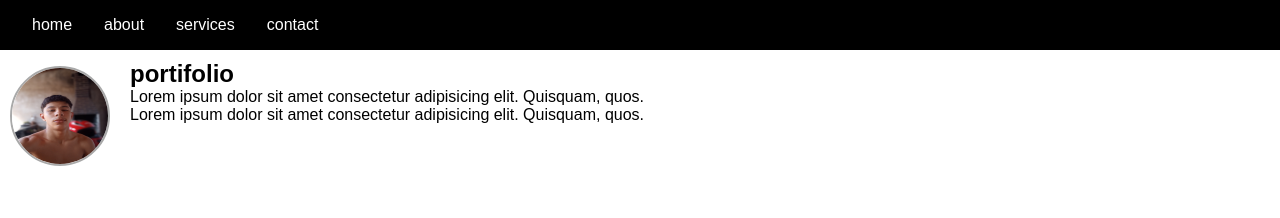
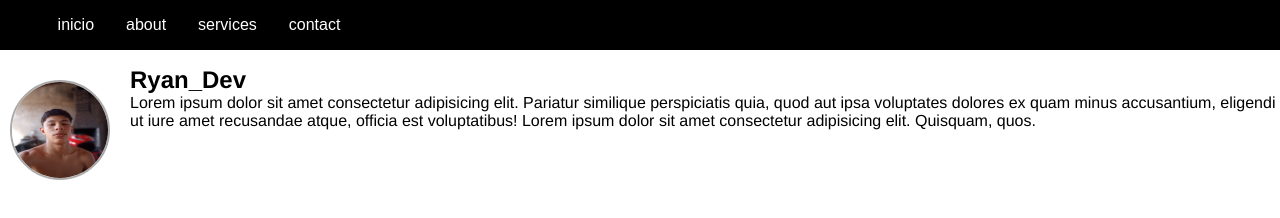
Before and after one commit to ryanreis/potifolio, a plain HTML site: page index.html in a window 1280 px wide. Drawn offline with Linux system fonts and the light colour scheme.

Commit message:
Add files via upload

```diff
--- a/index.html
+++ b/index.html
@@ -12,7 +12,7 @@
     <header class="navegaçao">
         <nav class="navegaçao__lista">
             <ul>
-                <li><a href="#">home</a></li>
+                <li><a href="#inicio">inicio</a></li>
                 <li><a href="#">about</a></li>
                 <li><a href="#">services</a></li>
                 <li><a href="#">contact</a></li>
@@ -20,11 +20,10 @@
         </nav>
     </header>
 
-    <img class="logo" src="./img/logo.png" alt="logo">
+    <img class="logo" src="./img/logo.png" alt="logo" id="inicio">
     <section>
-        <h1>portifolio</h1>
-        <p>Lorem ipsum dolor sit amet consectetur adipisicing elit. Quisquam, quos.</p>
-        <p>Lorem ipsum dolor sit amet consectetur adipisicing elit. Quisquam, quos.</p>
+        <h1>Ryan_Dev</h1>
+        <p>Lorem ipsum dolor sit amet consectetur adipisicing elit. Pariatur similique perspiciatis quia, quod aut ipsa voluptates dolores ex quam minus accusantium, eligendi ut iure amet recusandae atque, officia est voluptatibus! Lorem ipsum dolor sit amet consectetur adipisicing elit. Quisquam, quos.</p>
     </section>
 </body>
 
--- a/style.css
+++ b/style.css
@@ -10,7 +10,7 @@
     display: flex;
     justify-content: space-between;
     align-items: center;
-    padding: 1rem 2rem;
+    padding: 1rem 3.6rem;
 }
 
 .navegaçao__lista ul {
@@ -28,7 +28,7 @@
     width: 100px;
     height: 100px;
     margin-left: 10px;
-    margin-top: 16px;
+    margin-top: 30px;
     align-items: center;
     position: absolute;
     border-radius: 50%;
@@ -36,10 +36,13 @@
 }
 
 h1 {
-    margin-top: 10px;
+    margin-top: 16px;
     margin-left: 130px;
+    font-weight: 800;
+    font-family: 'Franklin Gothic Medium', 'Arial Narrow', Arial, sans-serif;
 }
 
 p {
     margin-left: 130px;
+    font-family: 'Franklin Gothic Medium', 'Arial Narrow', Arial, sans-serif;
 }
```
